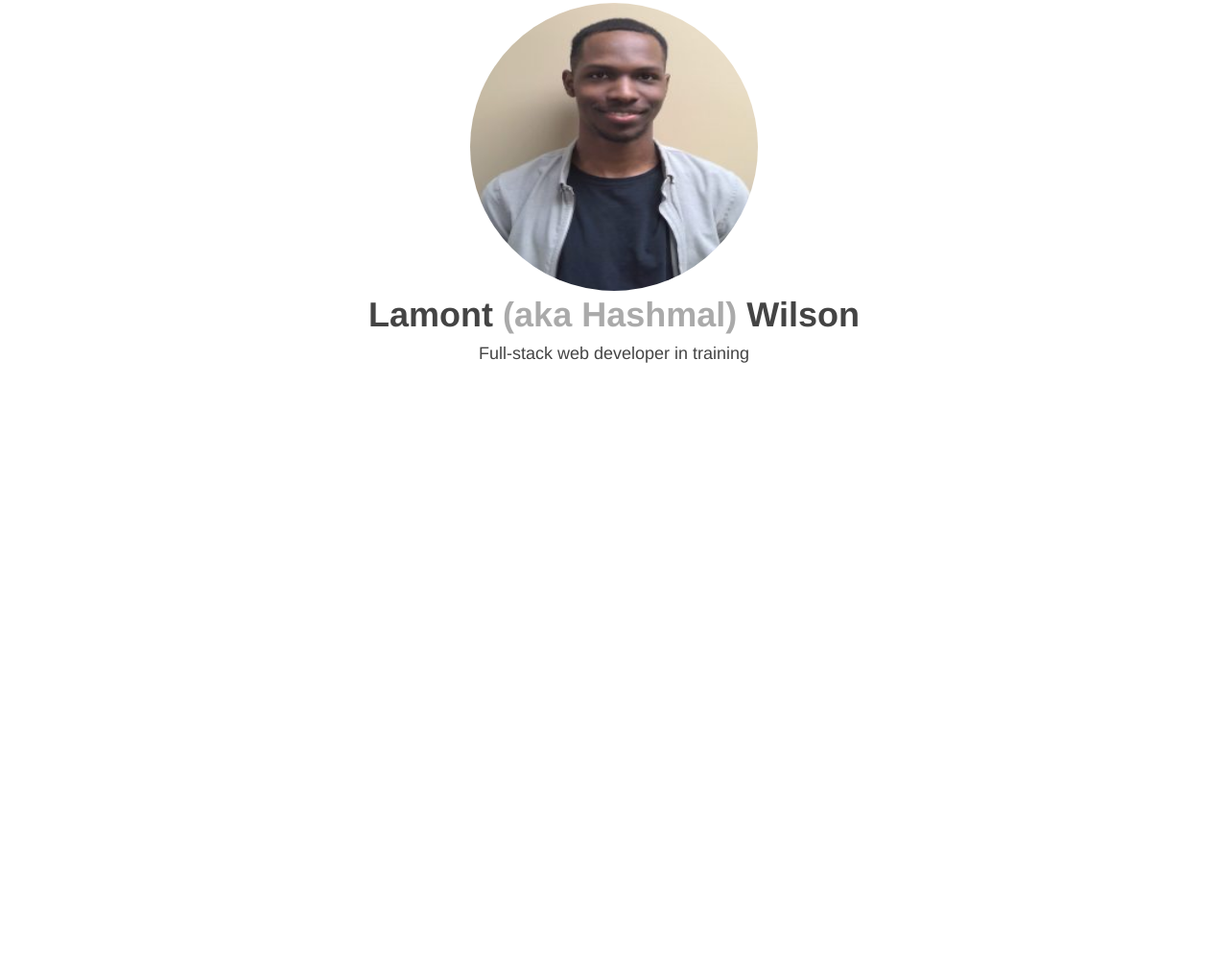
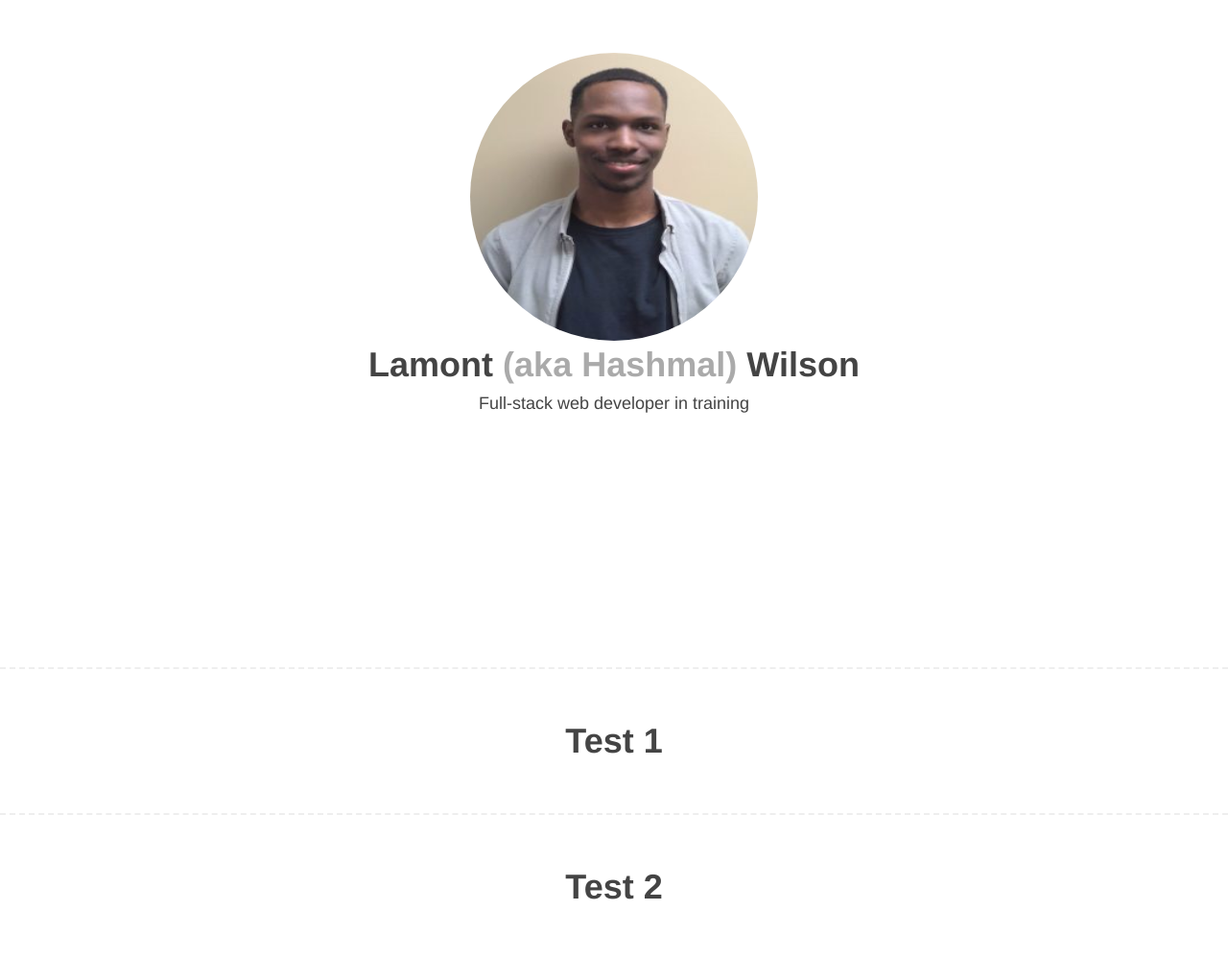
Before and after one commit to LamontWilson/LamontWilson.github.io, a plain HTML site: page index.html in a window 1280 px wide. Shown: the part 207-1206 px from the top of the page at 96% size. Before the commit the page ends 800 px from the top, so only its background shows below. Drawn offline with Linux system fonts and the light colour scheme.

Commit message:
styled sections

```diff
--- a/index.html
+++ b/index.html
@@ -14,5 +14,12 @@
 				<p>Full-stack web developer in training</p>
 			</header>
 		</section>
+
+		<section>
+		<h1> Test 1</h1>
+		</section>
+		<section>
+		<h1> Test 2</h1>
+		</section>
 	</body>
 </html>
--- a/styles.css
+++ b/styles.css
@@ -33,9 +33,15 @@ h1 sub:before{
 h1 sub:after{
 	content:")";
 }
-
+section{
+	border-top:2px dashed #eee;
+	padding:50px;
+	padding-top: 50px;
+	padding-bottom:50px;
+	padding-left:0px;
+	padding-right:0px;
+}
 .hero{
-	outline:1px solid red;
 	height:100vh;
 	display:flex;
 	flex-direction:column;
@@ -57,4 +63,5 @@ h1 sub:after{
 .headshot:hover{
 	transform:rotate(360deg);
 	box-shadow: 0px 0px 100px 50px #fc0;
+				0px 0px 100px 20px #960 inset;
 	}
```
